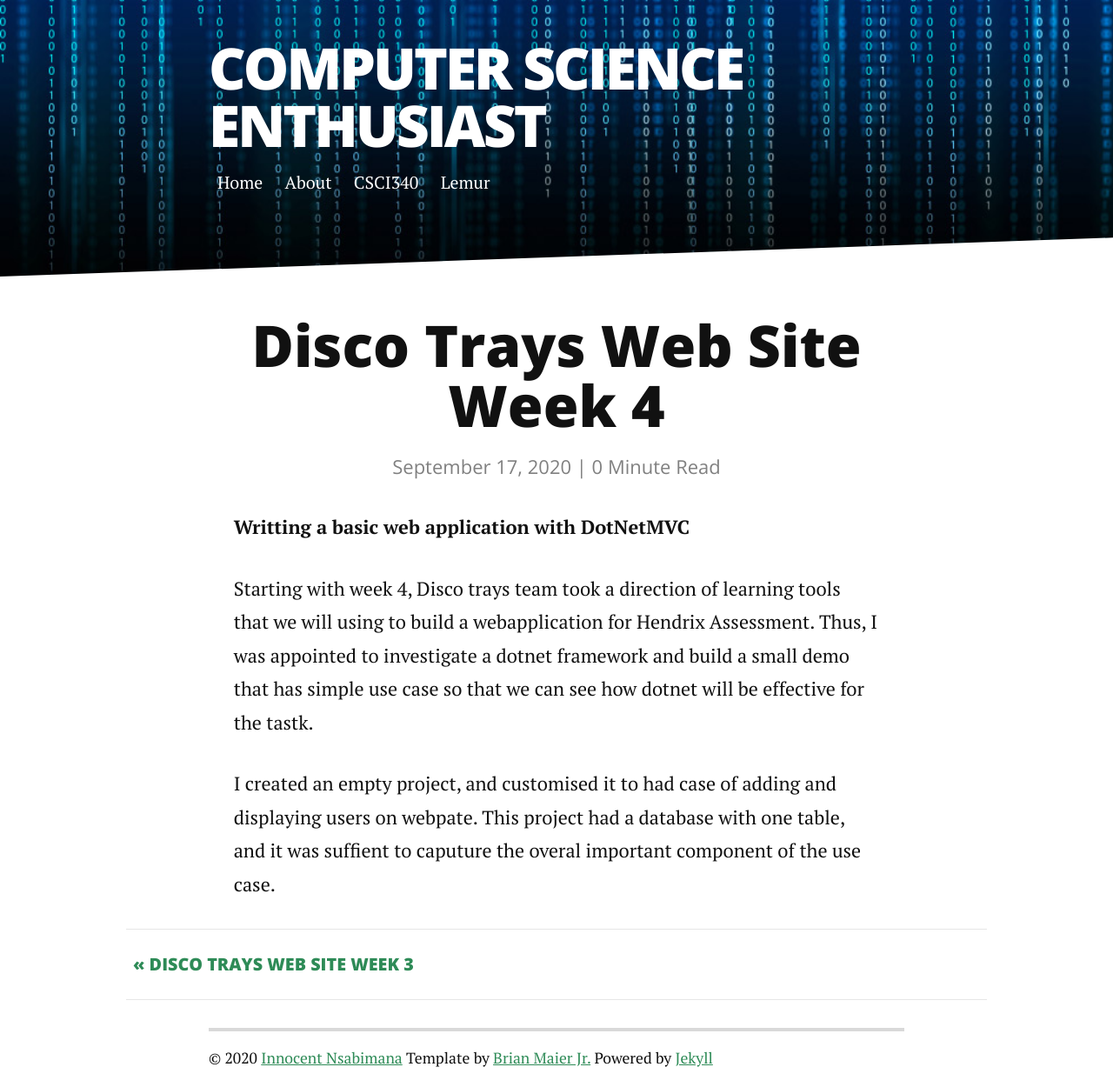
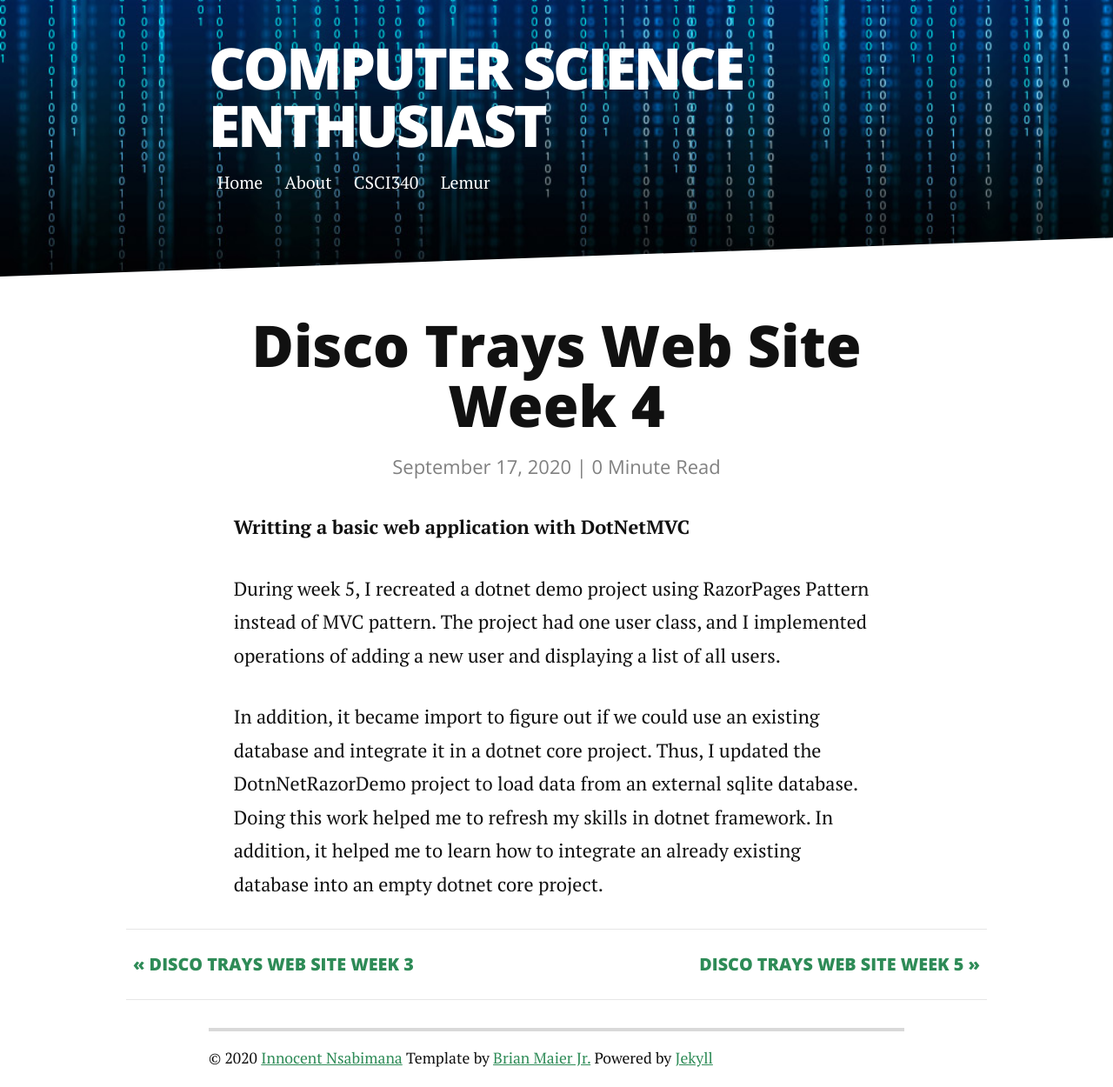
Before and after one commit to Nsabimana1/csci340blog, a Jekyll site: the page built from _posts/2020-09-17-Disco Trays Week 4.markdown, in a window 1280 px wide. Shown: the whole page at 87% size. Built offline with Jekyll 4.4.1, drawn with Linux system fonts in a browser that asks for light colours; nearby versions of some CDN libraries.

Commit message:
Added new blog post for week 5

```diff
--- a/_posts/2020-09-17-Disco Trays Week 4.markdown
+++ b/_posts/2020-09-17-Disco Trays Week 4.markdown
@@ -8,6 +8,6 @@ author: Innocent Nsabimana
 
 **Writting a basic web application with DotNetMVC**
 
-Starting with week 4, Disco trays team took a direction of learning tools that we will using to build a webapplication for Hendrix Assessment. Thus, I was appointed to investigate a dotnet framework and build a small demo that has simple use case so that we can see how dotnet will be effective for the tastk.
+During week 5, I recreated a dotnet demo project using RazorPages Pattern instead of MVC pattern. The project had one user class, and I implemented operations of adding a new user and displaying a list of all users.
 
-I created an empty project, and customised it to had case of adding and displaying users on webpate. This project had a database with one table, and it was suffient to caputure the overal important component of the use case.
+In addition, it became import to figure out if we could use an existing database and integrate it in a dotnet core project. Thus, I updated the DotnNetRazorDemo project to load data from an external sqlite database. Doing this work helped me to refresh my skills in dotnet framework. In addition, it helped me to learn how to integrate an already existing database into an empty dotnet core project.
```
Also changed, not shown: _posts/2020-09-24-Disco Trays Week 5.markdown (added, +13 -0 lines).
